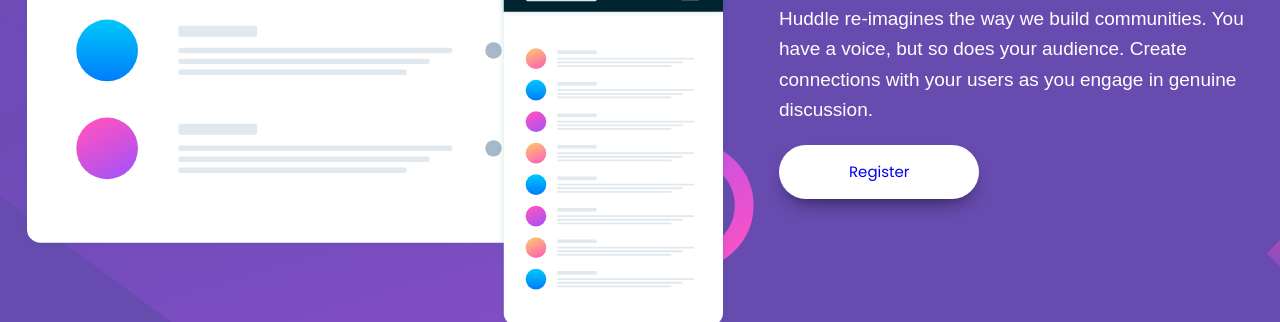
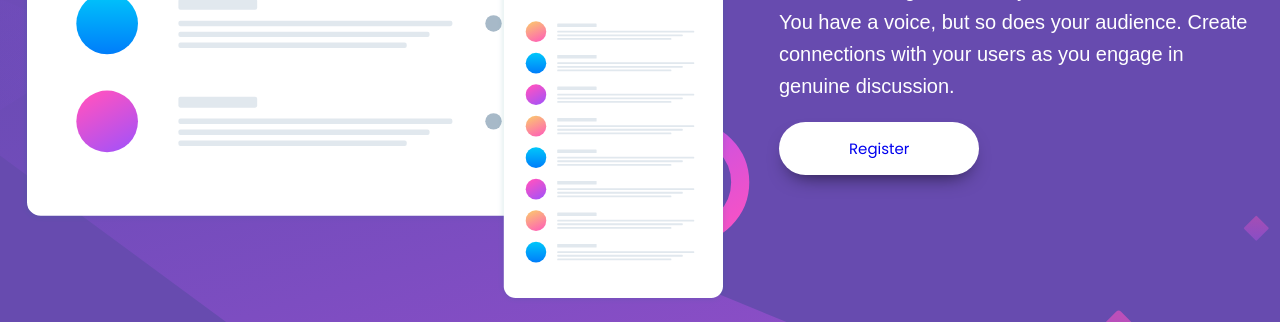
Before and after one commit to agausha/huddle-landing-page--with-single-introductory-section, a plain HTML site: page index.html in a window 1280 px wide. Shown: the part 418-740 px from the top of the page. Drawn offline with nearby package versions, Linux system fonts and the light colour scheme; files that its build step writes are made by us from their sources.

Commit message:
Adjusted font-size on text

```diff
--- a/sass/_component.scss
+++ b/sass/_component.scss
@@ -10,7 +10,7 @@
 
   &__logo {
     width: 20rem;
-    margin-bottom: 4rem;
+    margin-bottom: 2rem;
   }
 
   /////////////////////////////////////////////////
@@ -19,7 +19,7 @@
     display: flex;
     justify-content: center;
     align-items: center;
-    margin: 2rem 0;
+    margin: 1rem 0;
   }
 
   &__detail {
@@ -36,7 +36,7 @@
   }
 
   &__text {
-    font-size: 1.9rem;
+    font-size: 2rem;
     line-height: 1.6;
     margin-bottom: 2rem;
   }
```
